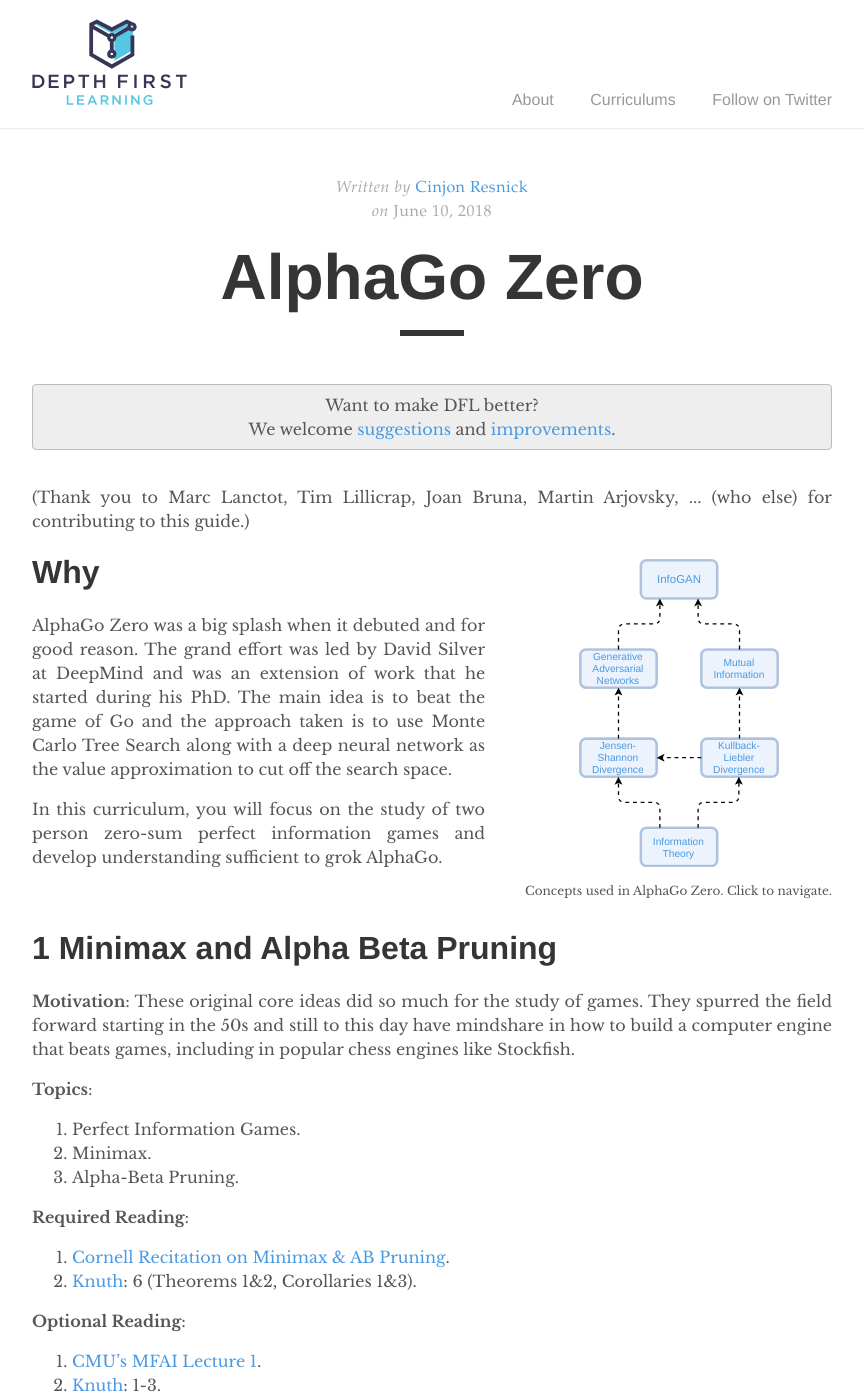
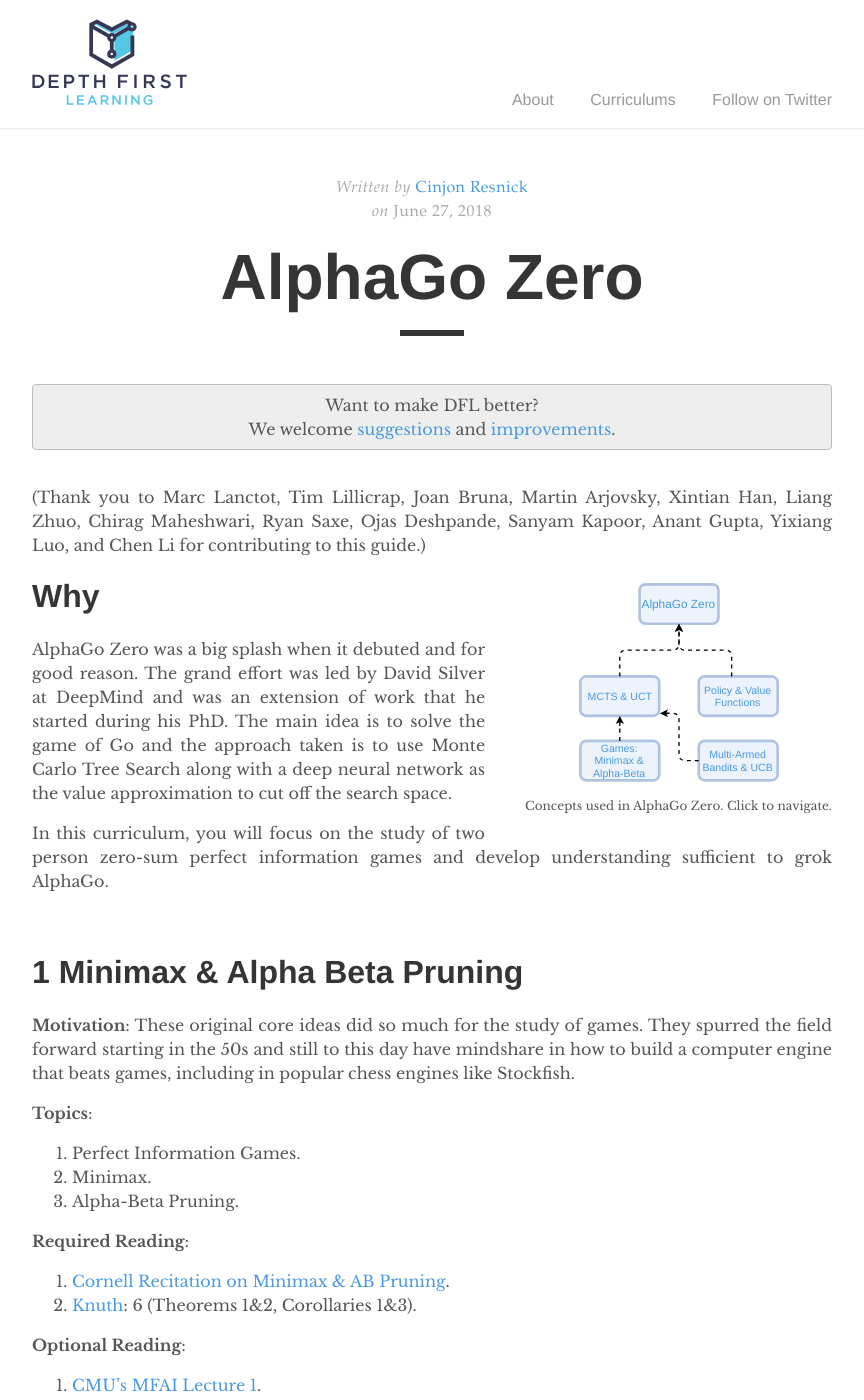
Before and after one commit to depthfirstlearning/depthfirstlearning.com, a Jekyll site: the page built from _posts/2018-06-27-AlphaGoZero.markdown, in a window 1280 px wide and 1400 px high. Shown: the whole window, without its empty margins (208-1072 px from the left). Built offline with Jekyll 4.4.1, drawn with Linux system fonts in a browser that asks for light colours; some of the changed text lies outside the part shown.

Commit message:
ag0: changed the date, hidden = true, add the deps asset.

```diff
--- a/_posts/2018-06-27-AlphaGoZero.markdown
+++ b/_posts/2018-06-27-AlphaGoZero.markdown
@@ -1,18 +1,19 @@
 ---
 layout: post
 title:  "AlphaGo Zero"
-date:   2018-06-10 10:00:00 -0400
+date:   2018-06-27 12:00:00 -0400
 categories: games
 author: cinjon
 blurb: "In this curriculum, you will learn about two person zero-sum perfect
         information games and develop understanding to completely grok AlphaGo Zero."
+hidden: true
 feedback: true
 ---
 
-(Thank you to Marc Lanctot, Tim Lillicrap, Joan Bruna, Martin Arjovsky, <students> ... (who else) for contributing to this guide.)
+(Thank you to Marc Lanctot, Tim Lillicrap, Joan Bruna, Martin Arjovsky, Xintian Han, Liang Zhuo, Chirag Maheshwari, Ryan Saxe, Ojas Deshpande, Sanyam Kapoor, Anant Gupta, Yixiang Luo, and Chen Li for contributing to this guide.)
 
 <div class="deps-graph">
-  <iframe class="deps" src="/assets/infogan-deps.svg" width="200"></iframe>
+  <iframe class="deps" src="/assets/ag0-deps.svg" width="200"></iframe>
   <div>Concepts used in AlphaGo Zero. Click to navigate.</div>
 </div>
 
@@ -20,7 +21,7 @@
 
 AlphaGo Zero was a big splash when it debuted and for good reason. The grand effort
 was led by David Silver at DeepMind and was an extension of work that he started
-during his PhD. The main idea is to beat the game of Go and the approach taken
+during his PhD. The main idea is to solve the game of Go and the approach taken
 is to use Monte Carlo Tree Search along with a deep neural network as the value
 approximation to cut off the search space.
 
@@ -28,7 +29,7 @@
 information games and develop understanding sufficient to grok AlphaGo.
 
 <br />
-# 1 Minimax and Alpha Beta Pruning
+# 1 Minimax & Alpha Beta Pruning
   **Motivation**: These original core ideas did so much for the study of games.
   They spurred the field forward starting in the 50s and still to this day have
   mindshare in how to build a computer engine that beats games, including in
@@ -51,13 +52,29 @@
 
   **Questions**:
   1. (Knuth) Show that AlphaBetaMin(p, alpha, beta) = -AlphaBetaMax(p, -beta, -alpha). (p. 300)
+     <details><summary>Solution</summary>
+     <p>
+     </p>
+     </details>
   2. (Knuth) For Theorem 1.(1), why are the successor positions of type 2? (p. 305)
+     <details><summary>Solution</summary>
+     <p>
+     </p>
+     </details>
   3. (Knuth) For Theorem 1.(2), why is it that p’s successor position is of type 3 if p is not terminal?
+     <details><summary>Solution</summary>
+     <p>
+     </p>
+     </details>
   4. (Knuth) For Theorem 1.(3), why is it that p’s successor positions are of type 2 if p is not terminal?
+     <details><summary>Solution</summary>
+     <p>
+     </p>
+     </details>
   5. (Knuth) Show that Theorem 2.(1, 2, 3) are correct.
 
 <br />
-# 2 Multi-Armed Bandits and Upper Confidence Bounds
+# 2 Multi-Armed Bandits & Upper Confidence Bounds
   **Motivation**: Bandits and UCB are key components of how MCTS was originally formalized. The node selection during the search is achieved through the UCB approach, which is analogues to how its performed in a multi-armed bandit scenario.
 
   **Topics**:
```
Also changed, not shown: other parts of _posts/2018-06-27-AlphaGoZero.markdown (+1 -1 lines), assets/ag0-deps.svg (added).
